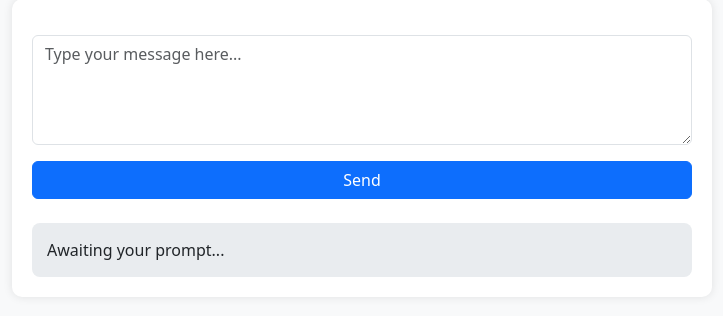
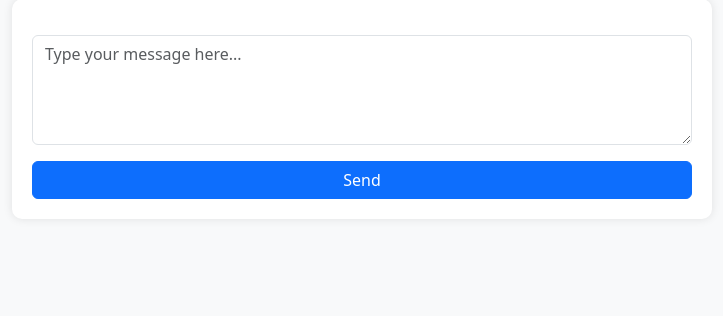
Before and after one commit to Tstrebe2/help-desk-agent-pilot, a Flask app: page / in a window 1280 px wide. Shown: the part 121-437 px from the top of the page, without its empty margins (278-1001 px from the left). Run offline with Flask 3, Linux system fonts and the light colour scheme.

Commit message:
remove redundant agent response display

```diff
--- a/help-desk-agent-flask-app/static/main.js
+++ b/help-desk-agent-flask-app/static/main.js
@@ -20,10 +20,8 @@ function addToHistory(sender, text) {
 
 async function sendMessage() {
     const message = document.getElementById("user-input").value;
-    const responseDiv = document.getElementById("response");
 
     addToHistory("user", message);
-    responseDiv.innerHTML = "<em>Thinking...</em>";
 
     const response = await fetch("/ask", {
         method: "POST",
@@ -35,7 +33,6 @@ async function sendMessage() {
 
     const data = await response.json();
     addToHistory("assistant", data.response);
-    responseDiv.textContent = data.response;
     document.getElementById("user-input").value = "";
 }
 
--- a/help-desk-agent-flask-app/templates/index.html
+++ b/help-desk-agent-flask-app/templates/index.html
@@ -14,12 +14,6 @@
             padding: 20px;
             box-shadow: 0 0 10px rgba(0,0,0,0.1);
         }
-        .response-box {
-            margin-top: 15px;
-            background-color: #e9ecef;
-            padding: 15px;
-            border-radius: 8px;
-        }
     </style>
 </head>
 <body>
@@ -35,7 +29,6 @@
                 <button type="submit" class="btn btn-primary">Send</button>
             </div>
         </form>
-        <div class="response-box mt-4" id="response">Awaiting your prompt...</div>
     </div>
 </div>
 
```
